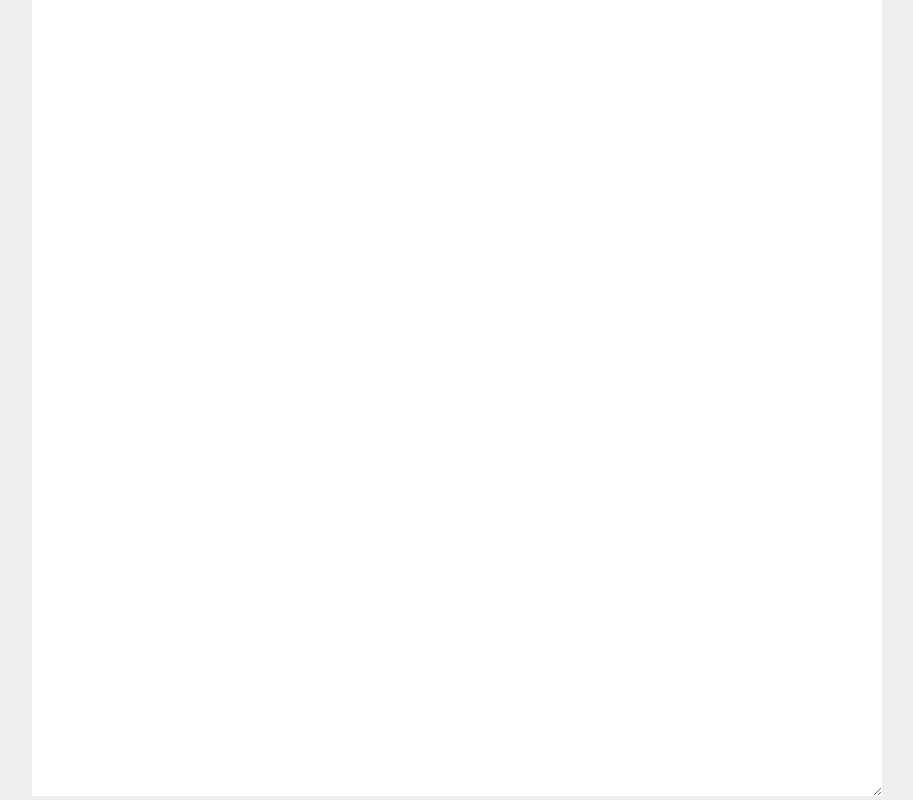
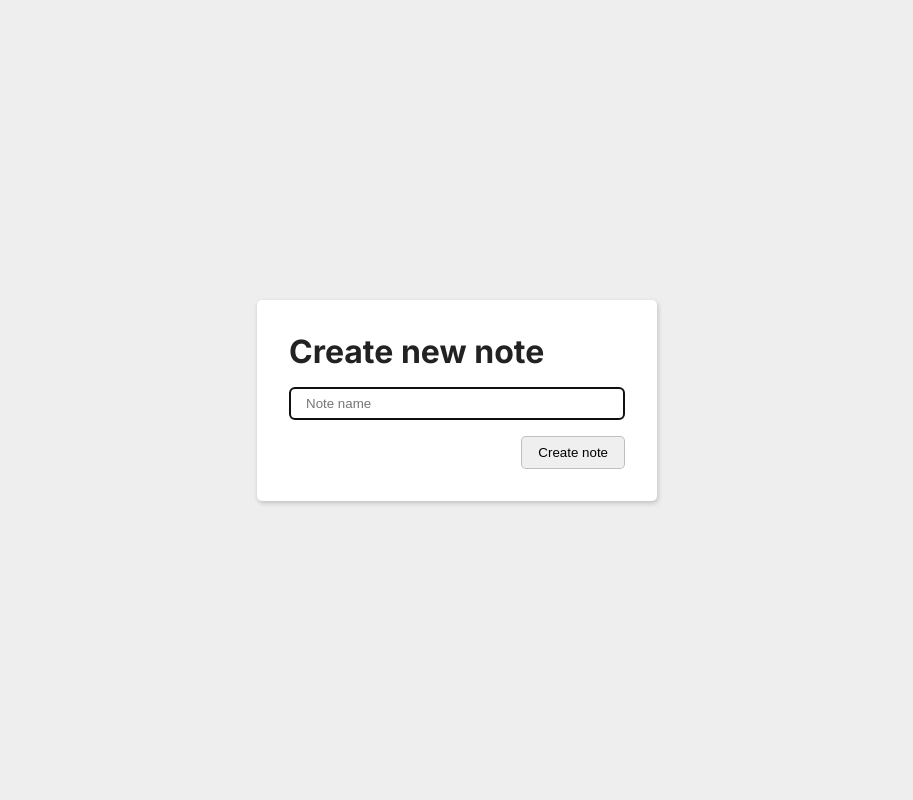
Before and after one commit to FlyInk13/nextjs-13-notes-example, a Next.js app: page /note/new in a window 1280 px wide. Shown: the whole page, without its empty margins (183-1096 px from the left). Built offline with nearby package versions, Linux system fonts and the light colour scheme.

Commit message:
add create note page

```diff
--- /dev/null
+++ b/src/SmartComponents/NewNotePage/NewNotePage.module.css
@@ -0,0 +1,39 @@
+
+.NewNotePage {
+  display: flex;
+  min-height: 100vh;
+  width: 100%;
+  justify-content: center;
+  align-items: center;
+}
+
+.NewNoteModal {
+  max-width: 400px;
+  background: #fff;
+  box-shadow: 1px 2px 5px 0 var(--shadow);
+  display: block;
+  flex: 1;
+  padding: 32px;
+  border-radius: var(--border-radius);
+}
+
+.NewNoteModal input,
+.NewNoteModal button {
+  padding: 8px 16px;
+  border: 1px solid var(--shadow);
+  border-radius: var(--border-radius);
+}
+
+.NewNoteModal h1 {
+  margin-bottom: 16px;
+}
+
+.NewNoteModal input {
+  width: 100%;
+}
+
+.NewNoteModal button {
+  display: block;
+  margin-top: 16px;
+  float: right;
+}
--- /dev/null
+++ b/src/SmartComponents/NewNotePage/NewNotePage.tsx
@@ -0,0 +1,33 @@
+"use client"
+import { FC, useState } from "react";
+import styles from './NewNotePage.module.css';
+import { useRouter } from "next/navigation";
+import { useEscape } from "@/hooks/useEscape";
+
+type NewNotePageProps = {
+}
+
+export const NewNotePage: FC<NewNotePageProps> = () => {
+  const [value, setValue] = useState<string>('');
+  const router = useRouter()
+
+  useEscape();
+
+  return (
+    <div className={styles.NewNotePage}>
+      <div className={styles.NewNoteModal}>
+        <h1>Create new note</h1>
+        <input
+          autoFocus={true}
+          defaultValue={value}
+          onChange={(e) => setValue(e.target.value)}
+          placeholder="Note name"
+          pattern="/^[а-яa-z\d_ ]+$/"
+        />
+        <button onClick={() => router.push('/note/' + value)}>
+          Create note
+        </button>
+      </div>
+    </div>
+  )
+}
--- a/src/SmartComponents/NoteEditor/NoteEditor.tsx
+++ b/src/SmartComponents/NoteEditor/NoteEditor.tsx
@@ -3,6 +3,7 @@ import { FC } from "react";
 import styles from './NoteEditor.module.css';
 import { saveNote } from "@/ClientAction/ClientNoteApi";
 import { TextArea } from "@/BaseComponents/TextArea/TextArea";
+import { useEscape } from "@/hooks/useEscape";
 
 type NoteEditorProps = {
   id: string,
@@ -11,6 +12,8 @@ type NoteEditorProps = {
 }
 
 export const NoteEditor: FC<NoteEditorProps> = ({ id, value}) => {
+  useEscape();
+
   return (
     <div className={styles.NoteEditor}>
       <TextArea
--- a/src/app/layout.tsx
+++ b/src/app/layout.tsx
@@ -3,11 +3,6 @@ import type { Metadata } from 'next'
 import { Inter } from 'next/font/google'
 
 const inter = Inter({ subsets: ['latin'] })
-
-export const metadata: Metadata = {
-  title: 'Notes',
-  description: '',
-}
 
 export default function RootLayout({
   children,
--- /dev/null
+++ b/src/app/note/new/page.tsx
@@ -0,0 +1,22 @@
+import { Metadata } from "next";
+import { NewNotePage } from "@/SmartComponents/NewNotePage/NewNotePage";
+
+type NewNoteProps = {
+  params: {}
+}
+
+export const metadata: Metadata = {
+  title: 'Create new note',
+  description: '',
+}
+
+
+const NewNote = async ({ params }: NewNoteProps) => {
+  return (
+    <main>
+      <NewNotePage />
+    </main>
+  )
+}
+
+export default NewNote;
--- /dev/null
+++ b/src/hooks/useEscape.tsx
@@ -0,0 +1,17 @@
+import { useRouter } from "next/navigation";
+import { useCallback, useEffect } from "react";
+
+export const useEscape = () => {
+  const router = useRouter();
+  const escapeListener = useCallback((e: KeyboardEvent) => {
+    if (e.code === 'Escape') {
+      router.replace('/');
+    }
+  }, [router]);
+
+  useEffect(() => {
+    window.addEventListener('keyup', escapeListener);
+    return () => window.removeEventListener('keyup', escapeListener);
+  }, [escapeListener]);
+
+}
```
Also changed, not shown: src/app/page.tsx (+13 -0 lines).
